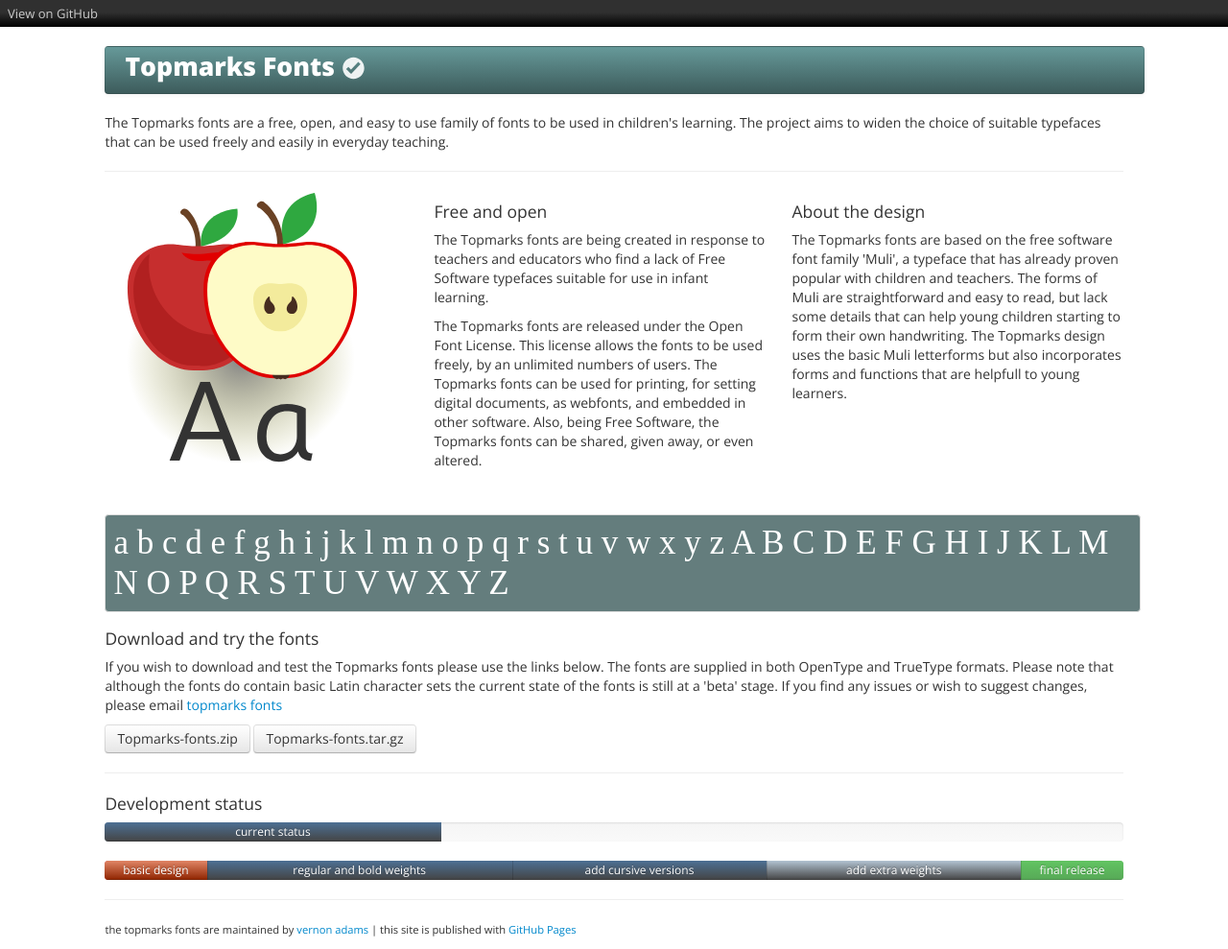
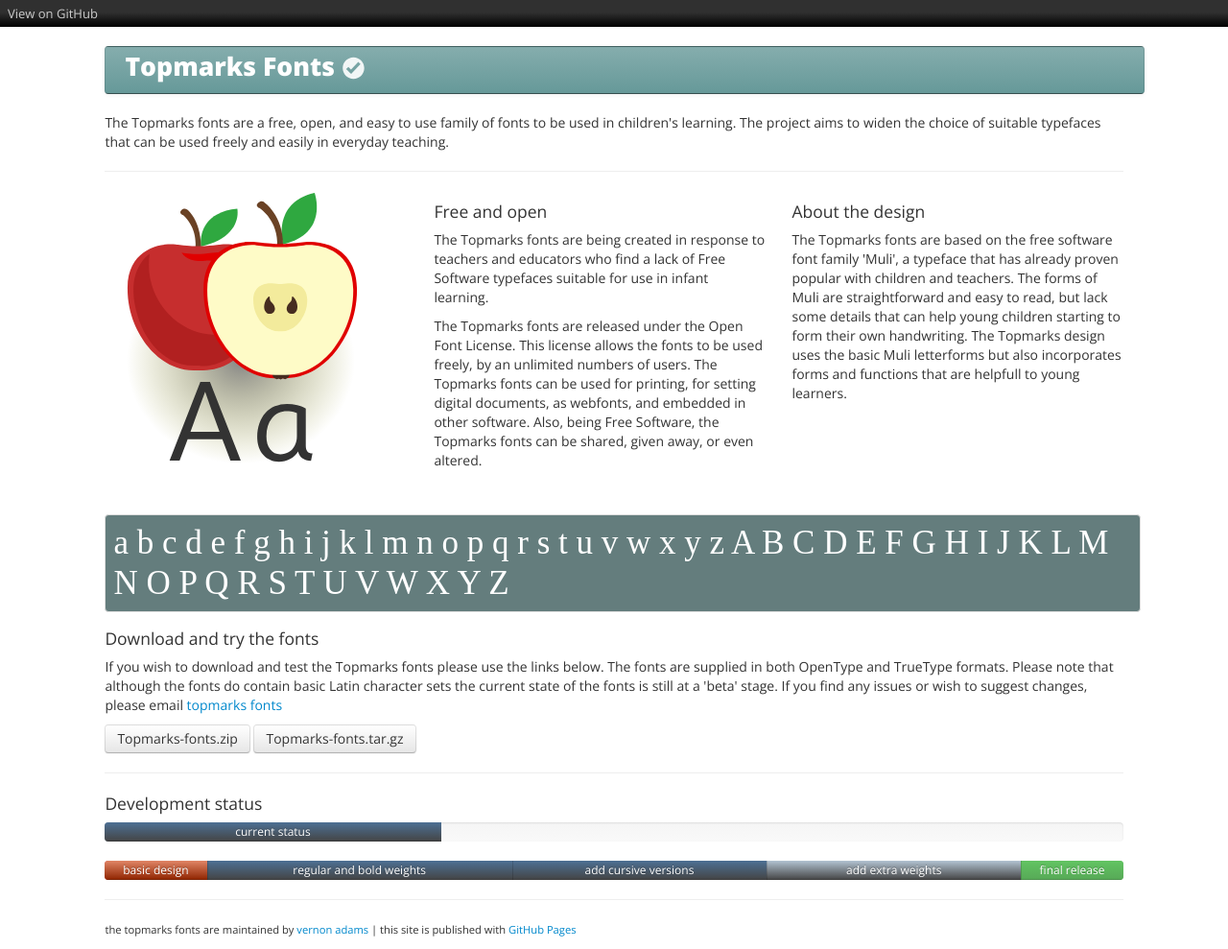
Before and after one commit to vernnobile/topmarks, a Jekyll site: the page built from index.html, in a window 1280 px wide. Shown: the whole page at 96% size. Built offline with Jekyll 4.4.1, drawn with Linux system fonts in a browser that asks for light colours; some web fonts are replaced.

Commit message:
Update stylesheet.css

```diff
--- a/stylesheets/stylesheet.css
+++ b/stylesheets/stylesheet.css
@@ -56,11 +56,11 @@
 .navbar {
 	margin-top:20px;
 background-color: #476B6B;
-background-image: -moz-linear-gradient(top, #669999, #3D5C5C);
-background-image: -webkit-gradient(linear, 0 0, 0 100%, from(#669999), to(#3D5C5C));
-background-image: -webkit-linear-gradient(top, #669999, #3D5C5C);
-background-image: -o-linear-gradient(top, #669999, #3D5C5C);
-background-image: linear-gradient(to bottom, #669999, #3D5C5C);
+background-image: -moz-linear-gradient(top, #85ADAD, #669999);
+background-image: -webkit-gradient(linear, 0 0, 0 100%, from(#85ADAD), to(#669999));
+background-image: -webkit-linear-gradient(top, #85ADAD, #669999);
+background-image: -o-linear-gradient(top, #85ADAD, #669999);
+background-image: linear-gradient(to bottom, #85ADAD, #669999);
 background-repeat: repeat-x;
   border:1px solid #D4D4D4;
   border-bottom-left-radius:4px;
```
